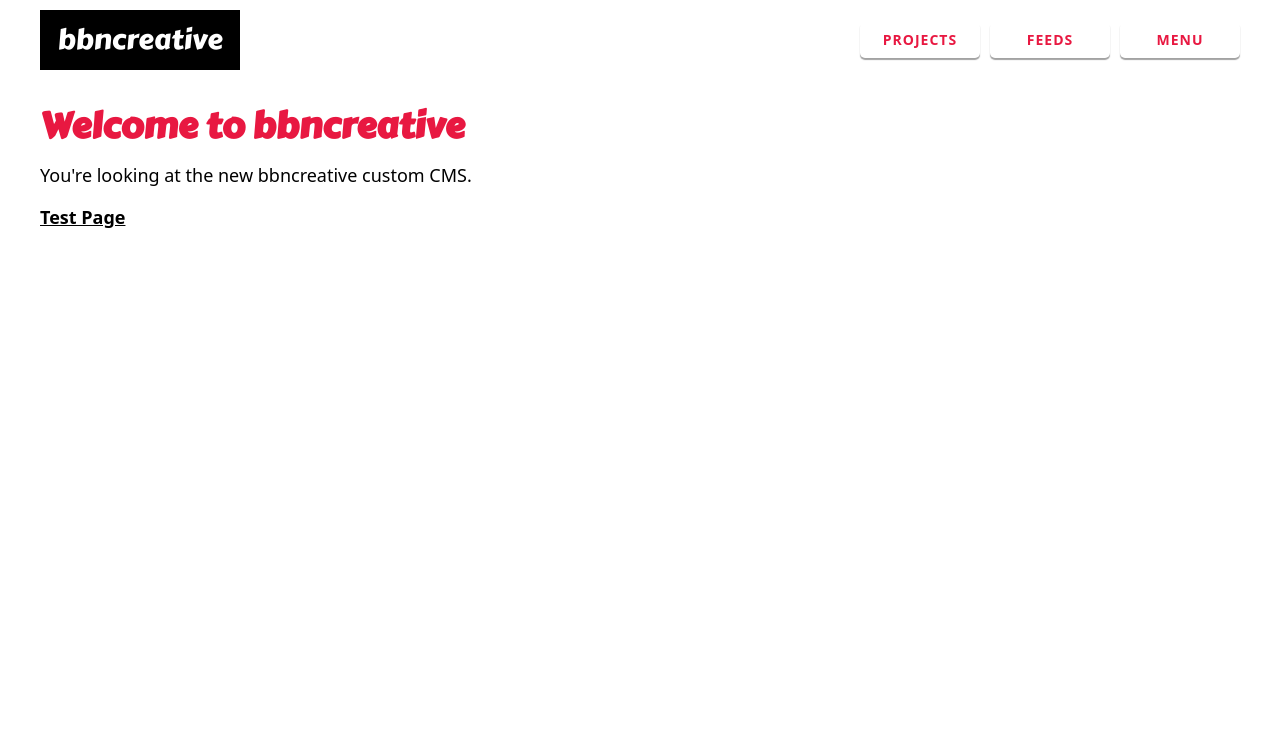
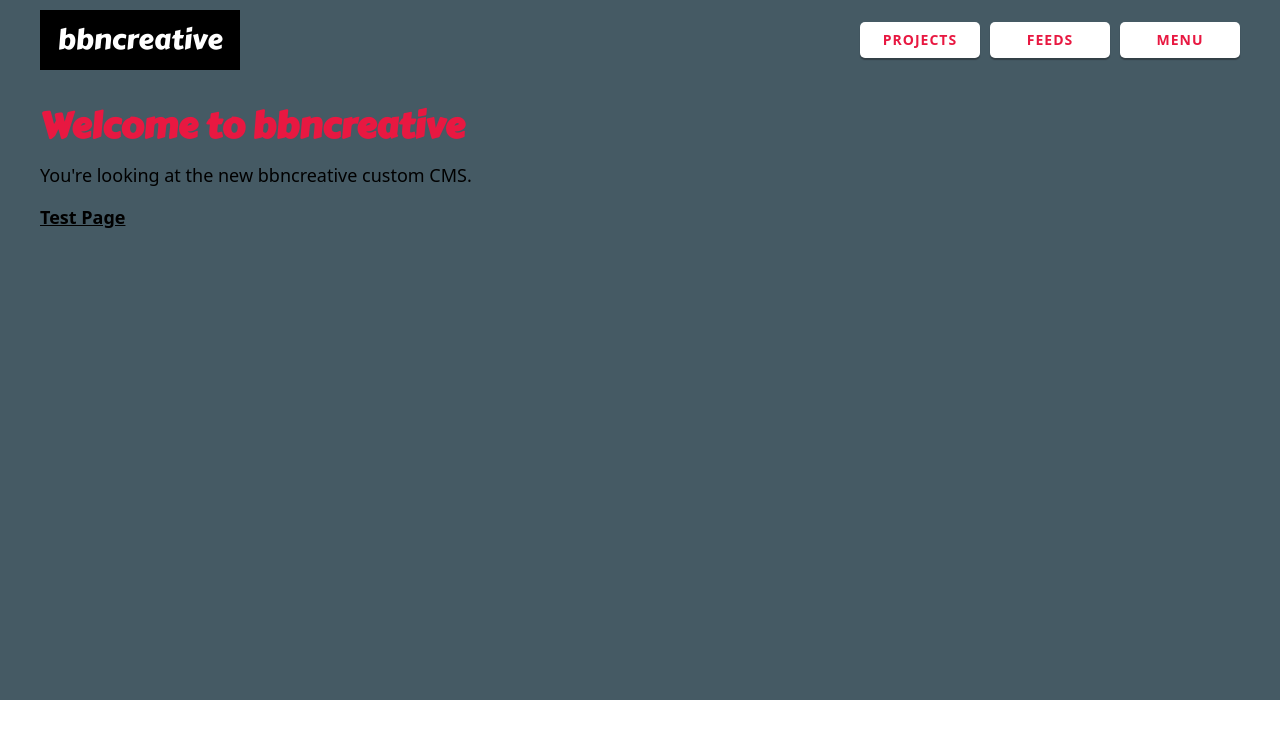
Before and after one commit to aaroncawte/bbncreative-django, a Django app: template templates/index.html in a window 1280 px wide. Shown: the top 739 px of the page. Run offline with Django 3.2, Linux system fonts and the light colour scheme; the template is opened without the code that fills it, so the values that code supplies are empty; some web fonts are replaced.

Commit message:
Automatic Hero Height

```diff
--- /dev/null
+++ b/static/js/ui.js
@@ -0,0 +1,19 @@
+function stringifyPixel(val) {
+    return val.toString() + "px";
+}
+
+$(function () {
+
+    /* Automatic first/hero window height
+   ======================================================================== */
+    const absoluteMinimum = 250;
+    const offset = 100 + 80;
+    let windowHeight = window.innerHeight;
+
+    let firstWindowHeight = absoluteMinimum;
+    $('.window-first').css("min-height", stringifyPixel(firstWindowHeight));
+
+    let heroWindowHeight = Math.max(windowHeight - offset, absoluteMinimum);
+    $('.window-hero').css("min-height", stringifyPixel(heroWindowHeight));
+
+});
--- a/static/style/_structure.scss
+++ b/static/style/_structure.scss
@@ -10,13 +10,17 @@
 	display: flex;
 	flex-direction: column;
 }
-.window-first {
+
+.window-first, .window-hero {
 	padding-top: $nav-height;
+	background-color: $blue-grey1;
 }
+
 /* Wrapper to centre on wide viewports
    ======================================================================== */
 @media (max-width: 1239px) {
   .wrapper-1200 {
+		box-sizing: border-box;
     width: 100%;
 		max-width: 100%;
 		padding: 0 20px;
--- a/static/style/style.css
+++ b/static/style/style.css
@@ -223,13 +223,21 @@
   display: flex;
   flex-direction: column; }
 
-.window-first {
-  padding-top: 80px; }
+.window-first, .window-hero {
+ padding-top: 80px;
+ background-color: #455a64;
+}
+
+.window-hero {
+ padding-top: 80px;
+ background-color: #455a64;
+}
 
 /* Wrapper to centre on wide viewports
    ======================================================================== */
 @media (max-width: 1239px) {
   .wrapper-1200 {
+	 box-sizing: border-box;
     width: 100%;
     max-width: 100%;
     padding: 0 20px; } }
--- a/templates/base.html
+++ b/templates/base.html
@@ -26,13 +26,17 @@
         <meta name="msapplication-square310x310logo" content="{% static "img/win-tiles/large.jpg" %}"/>
         <meta name="msapplication-TileColor" content="{{ color }}"/>
 
+        <!--External Resources-->
+        <script src="https://cdnjs.cloudflare.com/ajax/libs/jquery/3.3.1/jquery.min.js"
+                integrity="sha256-FgpCb/KJQlLNfOu91ta32o/NMZxltwRo8QtmkMRdAu8="
+                crossorigin="anonymous"></script>
+
         <!--Internal Resources-->
         <link rel="manifest" href="{% static "manifest.json" %}">
         <link rel="shortcut icon" href="{% static "img/icon.ico" %}" type="image/x-icon">
         <link rel="apple-touch-icon" href="{% static "img/appletouchicon.png" %}">
         <link rel="stylesheet" href="/static/style/style.css" type="text/css">
-
-        <!--External Resources-->
+        <script src="/static/js/ui.js"></script>
 
         <!--Dynamic Resources-->
         {% block head-content %}
--- a/templates/index.html
+++ b/templates/index.html
@@ -1,6 +1,6 @@
 {% extends "base.html" %}
 {% block body-content %}
-    <div class="window window-first">
+    <div class="window window-hero">
         <div class="wrapper-1200">
             <h1>Welcome to bbncreative</h1>
             <p>You're looking at the new bbncreative custom CMS.</p>
```
Also changed, not shown: 1 other file.
